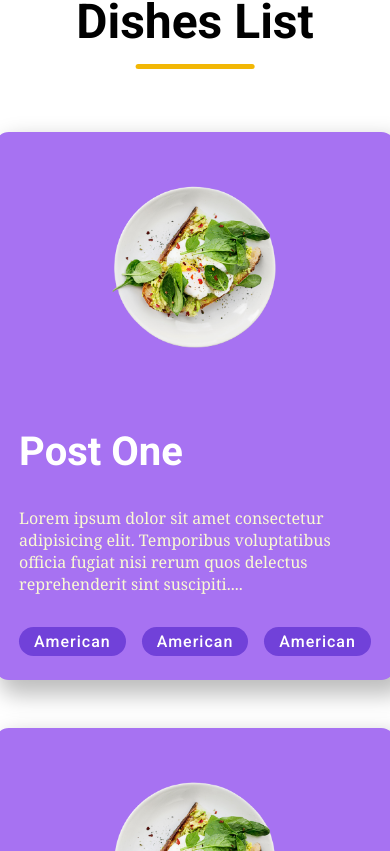
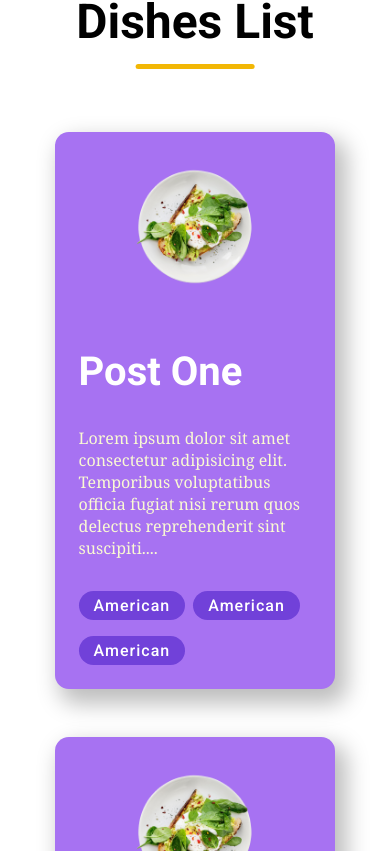
Before and after one commit to anas322/recipes-app, a Vue app: page / in a window 390 px wide. Shown: the part 873-1724 px from the top of the page. Built offline with nearby package versions, Linux system fonts and the light colour scheme.

Commit message:
make DishesList.vue responsive

```diff
--- a/src/pages/DishesList.vue
+++ b/src/pages/DishesList.vue
@@ -88,7 +88,8 @@ article:hover {
 ul {
   list-style-type: none;
   display: flex;
-  column-gap: 1rem;
+  flex-wrap: wrap;
+  gap: 1rem 0.5rem;
 }
 ul li {
   padding: 5px 15px;
@@ -100,7 +101,16 @@ ul li {
   letter-spacing: 1px;
 }
 
-/* @media only screen and (min-width:) {
+@media only screen and (max-width: 1200px) {
+  article {
+    flex: 40%;
+  }
+}
 
-} */
+@media only screen and (max-width: 768px) {
+  article {
+    flex: 100%;
+    max-width: 80%;
+  }
+}
 </style>
```
